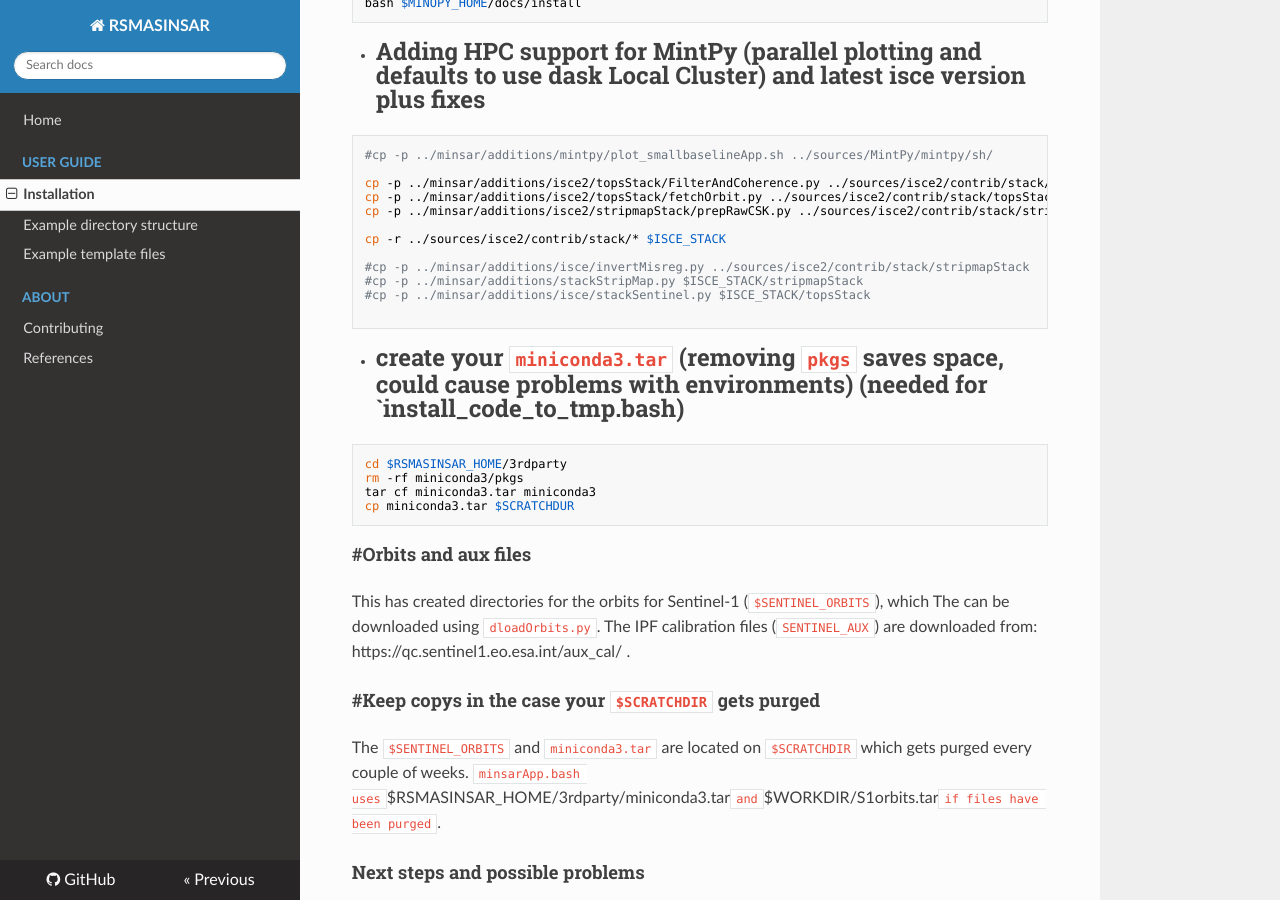
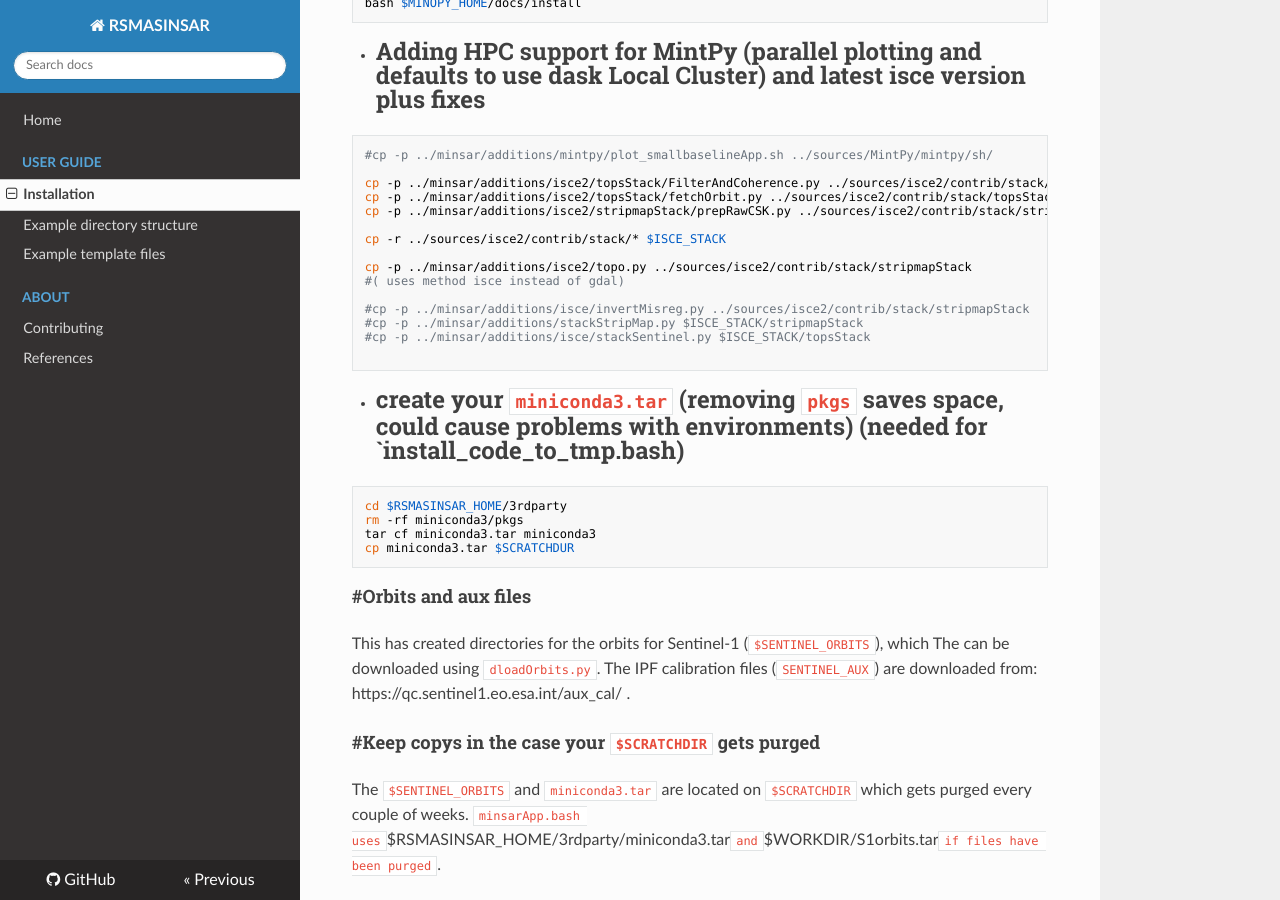
Before and after one commit to geodesymiami/rsmas_insar, an MkDocs documentation site: the page built from docs/installation.md, in a window 1280 px wide and 900 px high, scrolled down 1453 px. Built offline with MkDocs 1.6.1, drawn with Linux system fonts in a browser that asks for light colours; nearby versions of some CDN libraries.

Commit message:
Update installation.md

```diff
--- a/docs/installation.md
+++ b/docs/installation.md
@@ -81,6 +81,9 @@ cp -p ../minsar/additions/isce2/stripmapStack/prepRawCSK.py ../sources/isce2/con
 
 cp -r ../sources/isce2/contrib/stack/* $ISCE_STACK
 
+cp -p ../minsar/additions/isce2/topo.py ../sources/isce2/contrib/stack/stripmapStack
+#( uses method isce instead of gdal)
+
 #cp -p ../minsar/additions/isce/invertMisreg.py ../sources/isce2/contrib/stack/stripmapStack
 #cp -p ../minsar/additions/stackStripMap.py $ISCE_STACK/stripmapStack
 #cp -p ../minsar/additions/isce/stackSentinel.py $ISCE_STACK/topsStack
```
